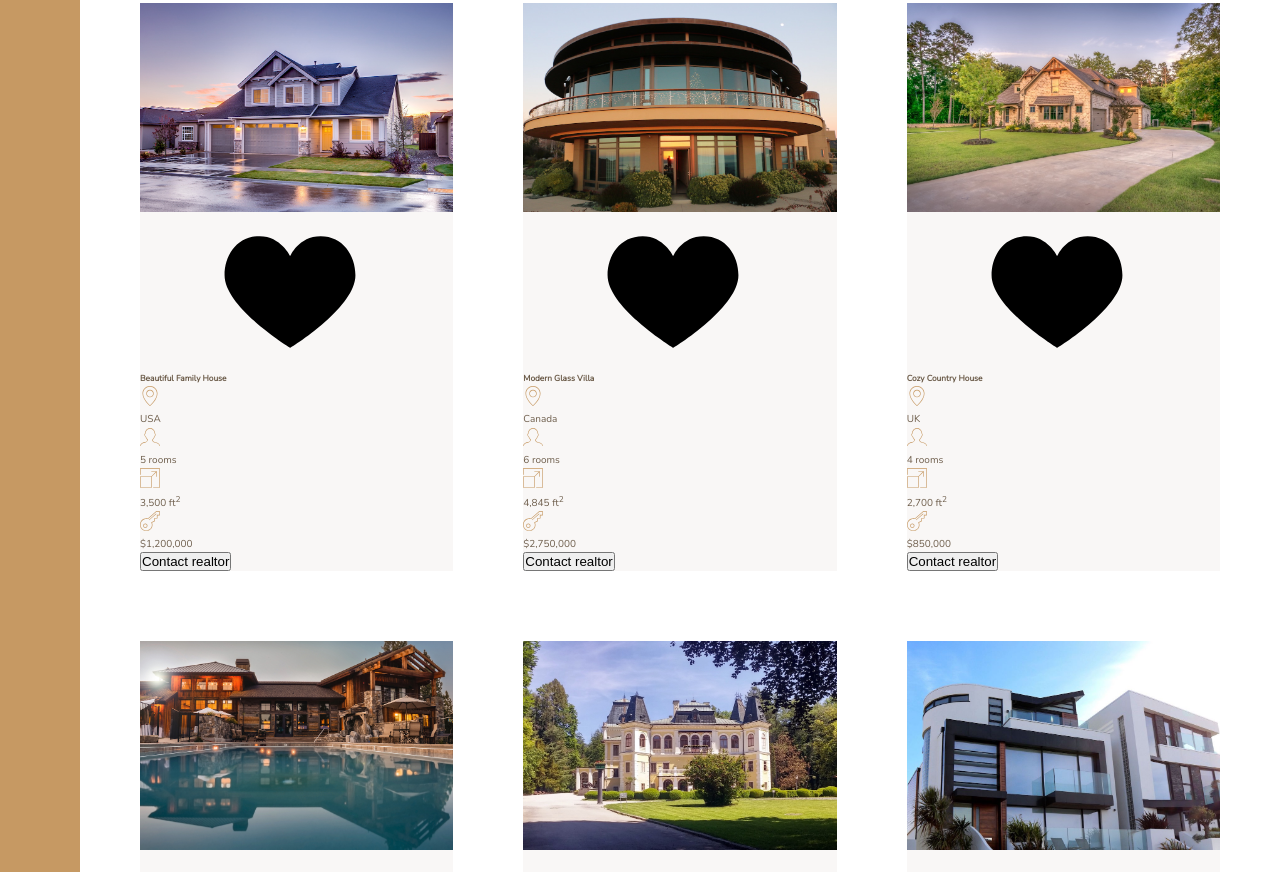
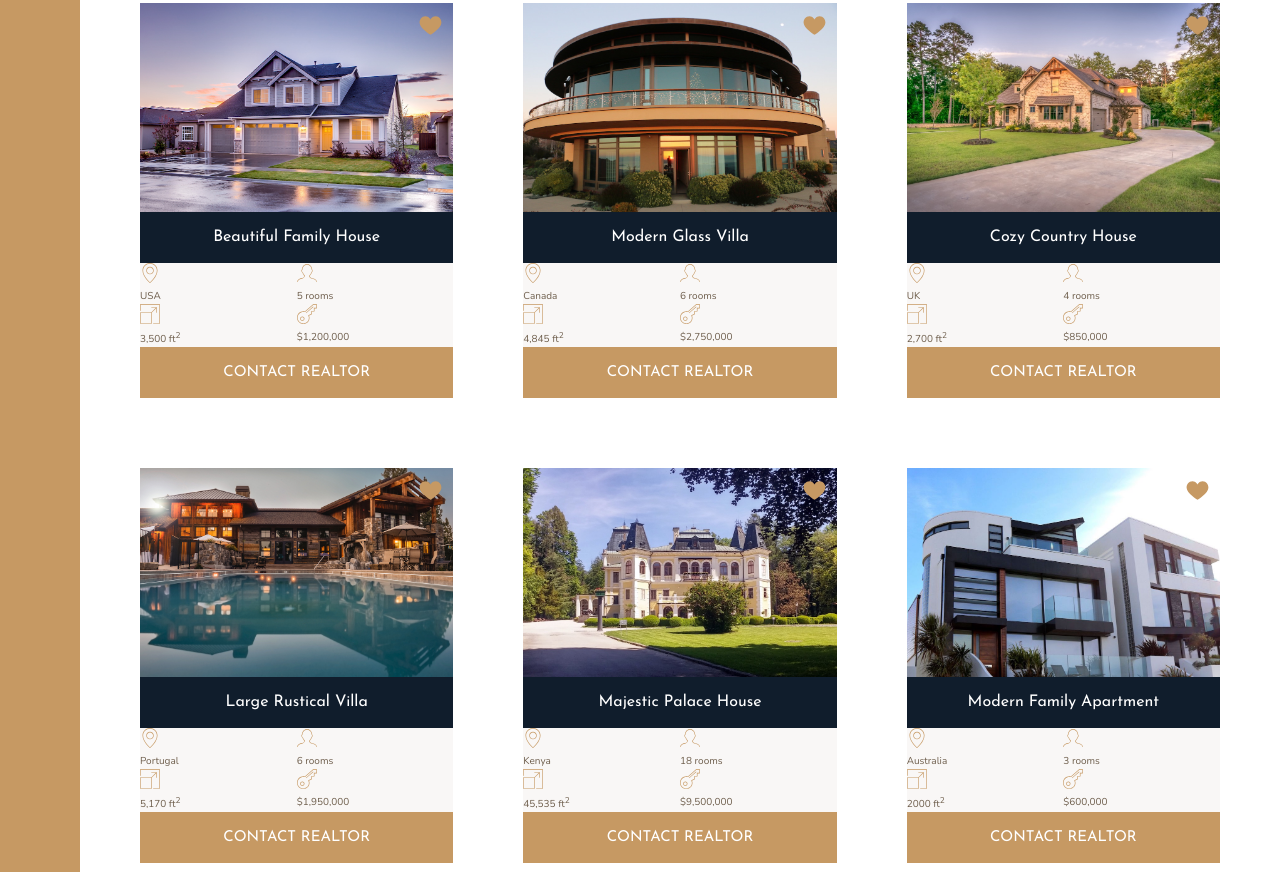
Before and after one commit to johsire/homer-advanced-css-grid, a website: page index.html in a window 1280 px wide. Shown: the part 1967-2839 px from the top of the page. Drawn offline with nearby package versions, Linux system fonts and the light colour scheme.

Commit message:
Home Section Pt2 Initial

```diff
--- a/index.html
+++ b/index.html
@@ -101,7 +101,7 @@
             <p class="story__text">
                 Lorem, ipsum dolor sit amet consectetur adipisicing elit. Tenetur distinctio necessitatibus pariatur voluptatibus. Quidem consequatur harum volupta!
             </p>
-            <button class="btn">Find your own home</button>
+            <button class="btn home__btn">Find your own home</button>
         </div>
 
         <!-- Beautiful Family Home -->
@@ -139,7 +139,7 @@
                     </svg>
                     <p>$1,200,000</p>
                 </div>
-                <button class="cta">Contact realtor</button>
+                <button class="btn home__btn">Contact realtor</button>
             </div>
 
             <!-- Modern Glass Villa -->
@@ -176,7 +176,7 @@
                     </svg>
                     <p>$2,750,000</p>
                 </div>
-                <button class="cta">Contact realtor</button>
+                <button class="btn home__btn">Contact realtor</button>
             </div>
 
             <!-- Cozy Country House -->
@@ -213,7 +213,7 @@
                     </svg>
                     <p>$850,000</p>
                 </div>
-                <button class="cta">Contact realtor</button>
+                <button class="btn home__btn">Contact realtor</button>
             </div>
 
             <!-- Large Rustical Villa -->
@@ -250,7 +250,7 @@
                     </svg>
                     <p>$1,950,000</p>
                 </div>
-                <button class="cta">Contact realtor</button>
+                <button class="btn home__btn">Contact realtor</button>
             </div>
 
             <!-- Majestic Palace House -->
@@ -287,7 +287,7 @@
                     </svg>
                     <p>$9,500,000</p>
                 </div>
-                <button class="cta">Contact realtor</button>
+                <button class="btn home__btn">Contact realtor</button>
             </div>
 
             <!-- Modern Family Apartment -->
@@ -324,7 +324,7 @@
                     </svg>
                     <p>$600,000</p>
                 </div>
-                <button class="cta">Contact realtor</button>
+                <button class="btn home__btn">Contact realtor</button>
             </div>
         </section>
 
--- a/sass/_homes.scss
+++ b/sass/_homes.scss
@@ -12,13 +12,38 @@
 .home {
   background-color: $color-grey-light-1;
 
+  display: grid;
+  grid-template-columns: repeat(2, 1fr);
+
   &__img {
     width: 100%;
+    grid-row: 1 / 2;
+    grid-column: 1 / -1;
+    z-index: 1;
   }
 
-  &__like {}
+  &__like {
+    grid-row: 1 / 2;
+    grid-column: 2 / 3;
+    fill: $color-primary;
+    height: 2.5rem;
+    width: 2.5rem;
+    z-index: 2;
+    justify-self: end;
+    margin: 1rem;
+  }
 
-  &__name {}
+  &__name {
+    grid-column: 1 / -1;
+
+    font-family: $font-display;
+    font-size: 1.6rem;
+    text-align: center;
+    padding: 1.25rem;
+    background-color: $color-secondary;
+    color: #fff;
+    font-weight: 400;
+  }
 
   ;
   &__location,
@@ -34,4 +59,8 @@
 
     p {}
   }
+
+  &__btn {
+    grid-column: 1 / -1;
+  }
 }
```
Also changed, not shown: css/style.css.
